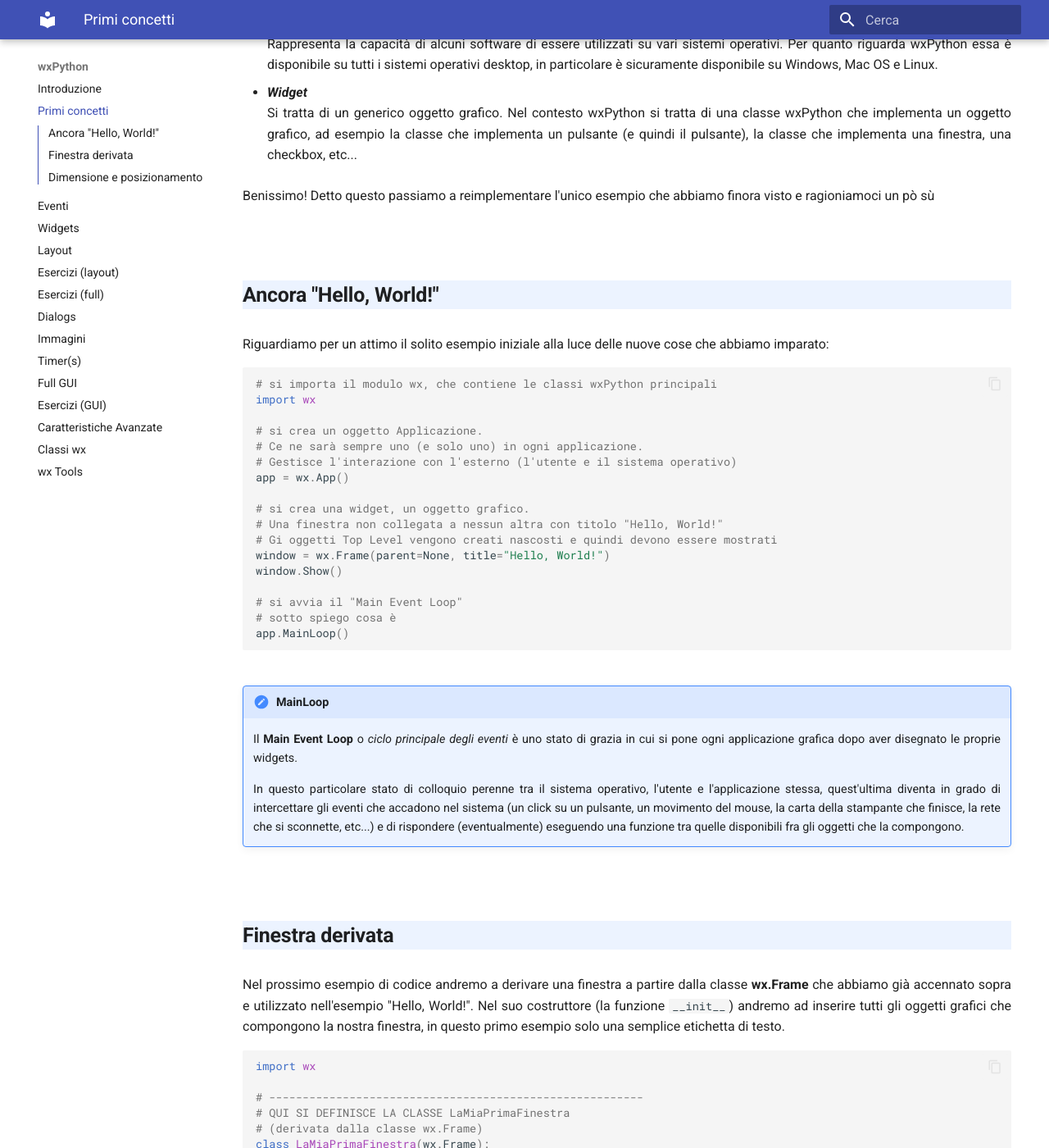
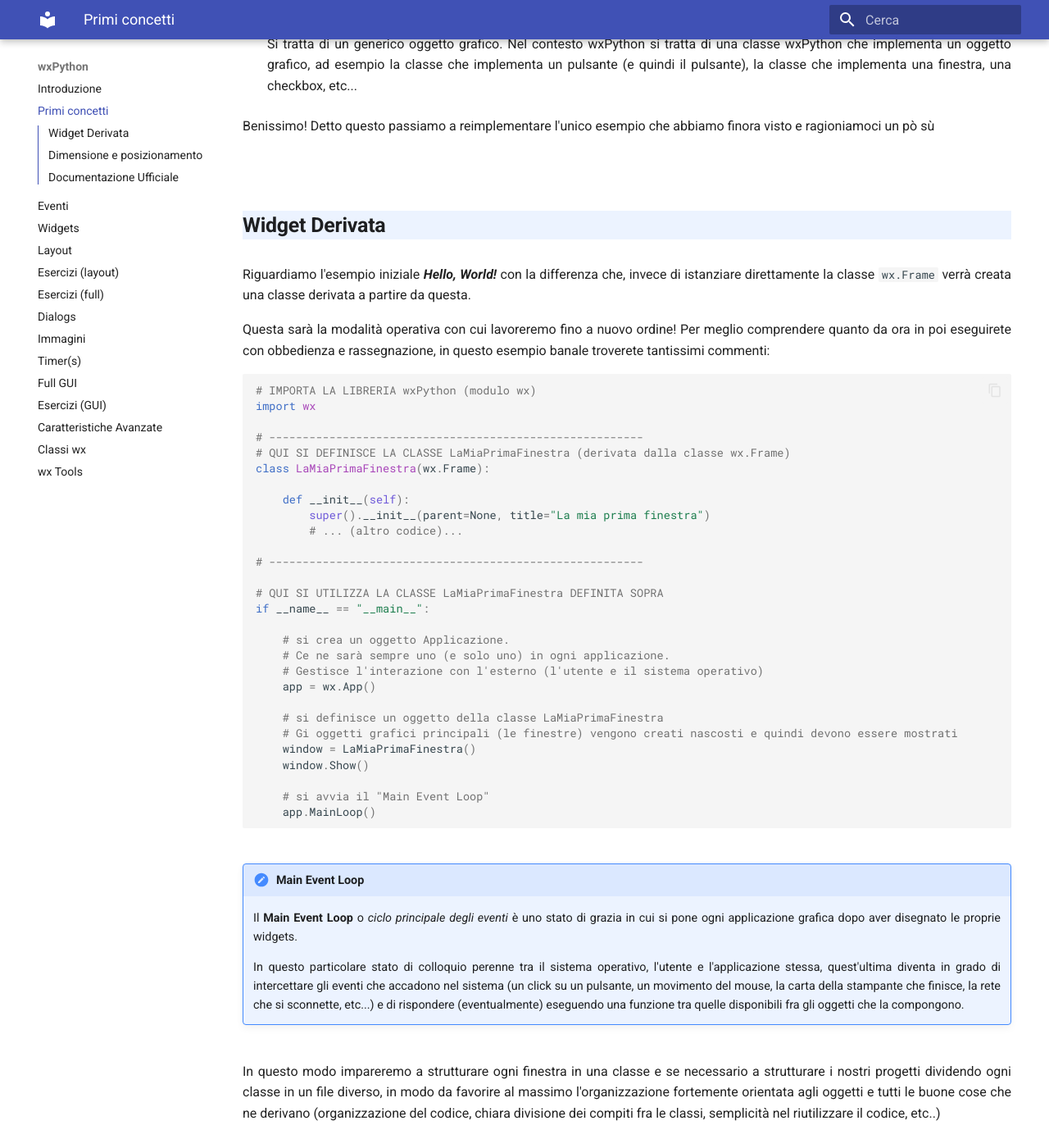
Before and after one commit to adjamhub/pyhandouts, an MkDocs documentation site: the page built from docs/wx/101_first_things.md, in a window 1280 px wide and 1400 px high, scrolled down 635 px. Shown: the whole window at 82% size. Built offline with MkDocs 1.6.1 and Material for MkDocs 9.7.7, drawn with Linux system fonts in a browser that asks for light colours; some of the changed text lies outside the part shown.

Commit message:
Documentazione Ufficiale ++

````diff
--- a/docs/wx/101_first_things.md
+++ b/docs/wx/101_first_things.md
@@ -19,10 +19,6 @@
   Acronimo di *Graphical User Interface*, indica la capacità di alcune applicazioni di interagire con gli utenti
   tramite la modalità WIMP (e adesso spiego WIMP...)
 
-* ***WIMP*** <br>
-  Acronimo di *Windows Icon Mouse Pointer*. Rappresenta una modalità tramite la quale interagire con il sistema operativo
-  e le applicazioni, alternativa a quella testuale, tipica delle linee di comando.
-
 * ***cross-platform*** <br>
   Rappresenta la capacità di alcuni software di essere utilizzati su vari sistemi operativi.
   Per quanto riguarda wxPython essa è disponibile su tutti i sistemi operativi desktop, in particolare è sicuramente
@@ -33,37 +29,52 @@
   un oggetto grafico, ad esempio la classe che implementa un pulsante (e quindi il pulsante), la classe che implementa una finestra,
   una checkbox, etc...
 
-Benissimo! Detto questo passiamo a reimplementare l'unico esempio che
-abbiamo finora visto e ragioniamoci un pò sù
+Benissimo! Detto questo passiamo a reimplementare l'unico esempio che abbiamo finora visto e ragioniamoci un pò sù
 
 
 <!-- ####################################################################################### -->
-## Ancora "Hello, World!"
+## Widget Derivata
 
-Riguardiamo per un attimo il solito esempio iniziale alla luce delle
-nuove cose che abbiamo imparato:
+
+Riguardiamo l'esempio iniziale ***Hello, World!*** con la differenza che, invece di istanziare direttamente la classe `wx.Frame`
+verrà creata una classe derivata a partire da questa.
+
+Questa sarà la modalità operativa con cui lavoreremo fino a nuovo ordine! Per meglio comprendere quanto da ora in poi eseguirete
+con obbedienza e rassegnazione, in questo esempio banale troverete tantissimi commenti:
+
 
 ``` python
-# si importa il modulo wx, che contiene le classi wxPython principali
+# IMPORTA LA LIBRERIA wxPython (modulo wx)
 import wx
 
-# si crea un oggetto Applicazione.
-# Ce ne sarà sempre uno (e solo uno) in ogni applicazione.
-# Gestisce l'interazione con l'esterno (l'utente e il sistema operativo)
-app = wx.App()
+# --------------------------------------------------------
+# QUI SI DEFINISCE LA CLASSE LaMiaPrimaFinestra (derivata dalla classe wx.Frame)
+class LaMiaPrimaFinestra(wx.Frame):
 
-# si crea una widget, un oggetto grafico.
-# Una finestra non collegata a nessun altra con titolo "Hello, World!"
-# Gi oggetti Top Level vengono creati nascosti e quindi devono essere mostrati
-window = wx.Frame(parent=None, title="Hello, World!")
-window.Show()
+    def __init__(self):
+        super().__init__(parent=None, title="La mia prima finestra")
+        # ... (altro codice)...
 
-# si avvia il "Main Event Loop"
-# sotto spiego cosa è
-app.MainLoop()
+# --------------------------------------------------------
+
+# QUI SI UTILIZZA LA CLASSE LaMiaPrimaFinestra DEFINITA SOPRA
+if __name__ == "__main__":
+
+    # si crea un oggetto Applicazione.
+    # Ce ne sarà sempre uno (e solo uno) in ogni applicazione.
+    # Gestisce l'interazione con l'esterno (l'utente e il sistema operativo)
+    app = wx.App()
+
+    # si definisce un oggetto della classe LaMiaPrimaFinestra
+    # Gi oggetti grafici principali (le finestre) vengono creati nascosti e quindi devono essere mostrati
+    window = LaMiaPrimaFinestra()
+    window.Show()
+
+    # si avvia il "Main Event Loop"
+    app.MainLoop()
 ```
 
-!!! note "MainLoop"
+!!! note "Main Event Loop"
 
     Il **Main Event Loop** o *ciclo principale degli eventi* è uno stato di
     grazia in cui si pone ogni applicazione grafica dopo aver disegnato le
@@ -78,37 +89,6 @@
     oggetti che la compongono.
 
 
-<!-- ####################################################################################### -->
-## Finestra derivata
-
-Nel prossimo esempio di codice andremo a derivare una finestra a partire
-dalla classe **wx.Frame** che abbiamo già accennato sopra e utilizzato
-nell'esempio "Hello, World!". Nel suo costruttore (la funzione `__init__`) andremo ad inserire tutti gli oggetti
-grafici che compongono la nostra finestra, in questo primo esempio solo
-una semplice etichetta di testo.
-
-``` python
-import wx
-
-# --------------------------------------------------------
-# QUI SI DEFINISCE LA CLASSE LaMiaPrimaFinestra
-# (derivata dalla classe wx.Frame)
-class LaMiaPrimaFinestra(wx.Frame):
-
-    def __init__(self):
-        super().__init__(parent=None, title="La mia prima finestra")
-        self.etichetta = wx.StaticText(self, label="Ciao a tutti!")
-
-# --------------------------------------------------------
-
-# QUI SI UTILIZZA LA CLASSE LaMiaPrimaFinestra DEFINITA SOPRA
-if __name__ == "__main__":
-    app = wx.App()
-    window = LaMiaPrimaFinestra()
-    window.Show()
-    app.MainLoop()
-```
-
 In questo modo impareremo a strutturare ogni finestra in una classe e se
 necessario a strutturare i nostri progetti dividendo ogni classe in un
 file diverso, in modo da favorire al massimo l'organizzazione
@@ -121,10 +101,10 @@
 ## Dimensione e posizionamento
 
 
-Se vogliamo modificare la **dimensione** di una finestra possiamo farlo
-in 2 modi: o fornendo una dimensione iniziale nel costruttore della
-stessa, oppure utilizzando la funzione `SetSize(width, height)`. Ricordo che tutte le misure sono espresse in
-pixel.
+Se vogliamo modificare la **dimensione** di una finestra possiamo farlo in 2 modi:
+o fornendo una dimensione iniziale nel costruttore della stessa, oppure utilizzando la funzione `SetSize(width, height)`.
+
+Faccio notare che tutte le misure sono espresse in pixel.
 
 ``` python
 import wx
@@ -175,15 +154,11 @@
 app.MainLoop()
 ```
 
-Anche qui, possiamo decidere di mischiare i due approcci, inserendo la
-funzione `Move()` all'interno della funzione `__init__` della classe Finestra. Vi ricordo che le
-finestre TopLevel vengono create nascoste e poi bisogna mostrarle con la
-funzione `Show()` come facciamo noi nelle ultime righe di
-codice di ogni programma.
+Anche qui, dal punto di vista operativo, eseguiremo questo codice nel costruttore della classe grafica derivata o
+all'interno della funzione `__init__`.
 
-Un'ultima cosa, semplice e molto utile può essere quella relativa al
-posizionamento automatico con la funzione `Centre()`, che
-posiziona automaticamente la finestra al centro dello schermo:
+Un'ultima cosa, semplice e molto utile può essere quella relativa al posizionamento automatico con la funzione `Centre()`,
+che posiziona automaticamente la finestra al centro dello schermo:
 
 ``` python
 import wx
@@ -202,6 +177,32 @@
 Adesso avanti! Il prossimo step è quello di interagire un pò con l'applicazione!
 Inserire un pulsante e fargli fare qualcosa!
 
+Prima però... una doverosa precisazione!!!
+
+
+## Documentazione Ufficiale
+
+La libreria wxPython contiene circa 1000 classi grafiche, molte delle quali sono collegate fra loro tramite ereditarietà.
+
+Questa informazione è decisiva anche dal punto di vista della documentazione: ad esempio, le funzioni di posizionamento e ridimensionamento viste sopra, vengono
+dalla classe `wx.Window` da cui la classe `wx.Frame` deriva, così come ogni oggetto grafico della libreria wxPython (avete letto bene,,, tutti!!!!).<br>
+Questo significa che tutte le classi hanno questi metodi e che voi già da qualche minuto sapete *spostare* e *ridimensionare* ogni oggetto grafico!!!
+
+Da un altro punto di vista, in questa dispensa introdurremo (non studieremo approfonditamente... introdurremo) una cinquantina circa fra gli oggetti grafici più importanti.
+Qualsiasi funzionalità o caratteristica interessante che non viene descritta nella dispensa sarà da ricercare nella documentazione ufficiale!!!
+
+**La documentazione ufficiale wxPython si trova sul sito <a href="https://docs.wxpython.org/" target="_blank">https://docs.wxpython.org/</a>**.
+
+Da lì, dovrete imparare a cercare le classi che vi interessano, capire per ognuna da quali classi deriva, quali sono i suoi metodi, le sue proprietà, le sue caratteristiche principali.
+
+Per comodità, metto qui i link diretti alle due classi che abbiamo studiato finora:
+
+- **<a href="https://docs.wxpython.org/wx.App.html" target="_blank">wx.App</a>**: Gestisce le applicazioni con GUI implementate tramite wxPython.
+
+- **<a href="https://docs.wxpython.org/wx.Frame.html" target="_blank">wx.Frame</a>**: Finestra vuota generica, con barra del titolo, bordi e ridimensionamento funzionanti.
+
+Provate a curiosare un pò e a capire come ricercare informazioni.
+
+Buon lavoro!!
+
 <br>
-<br>
-<br>
````
Also changed, not shown: other parts of docs/wx/101_first_things.md (+3 -4 lines), docs/wx/102_events.md (+2 -3 lines).
